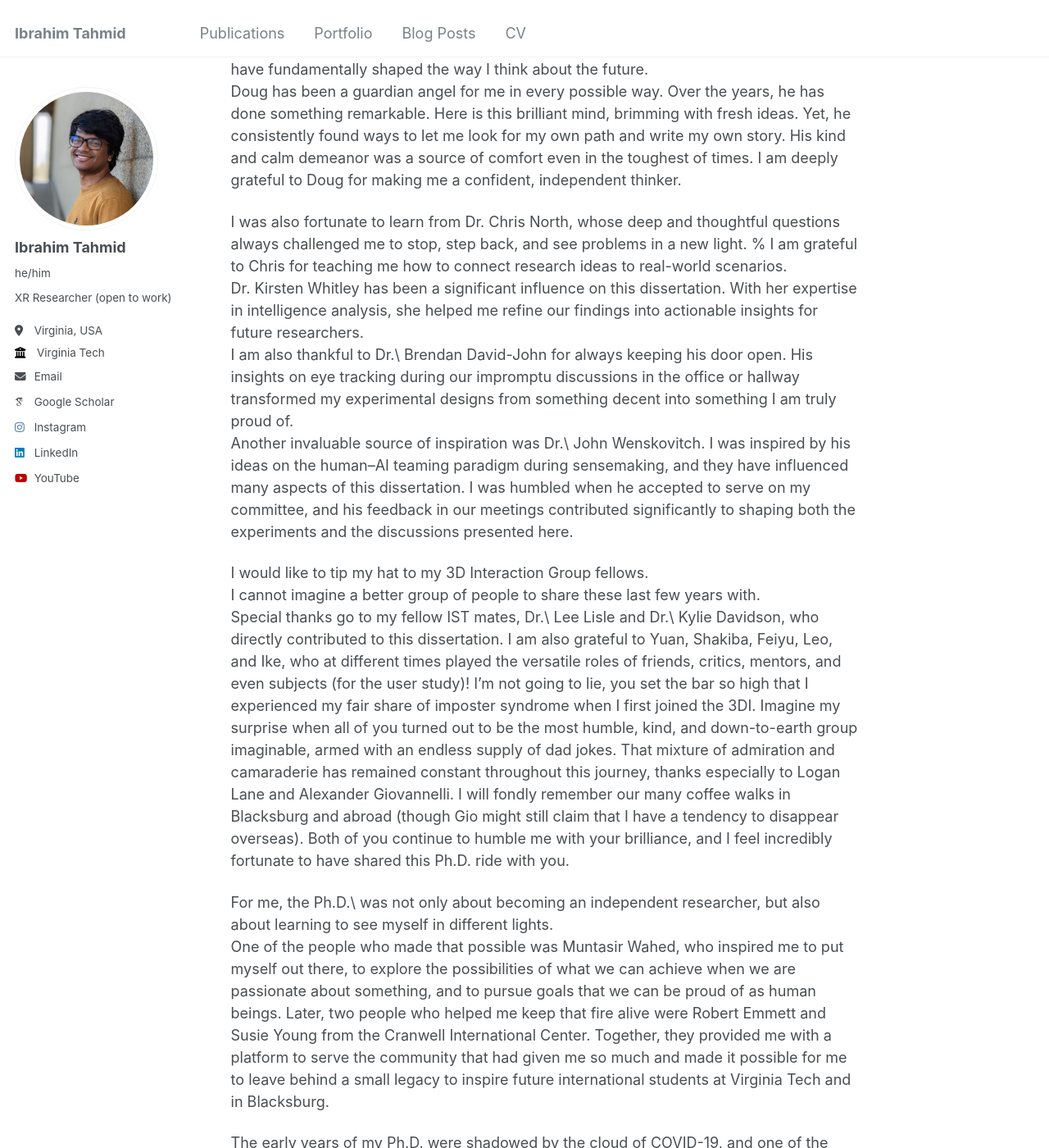
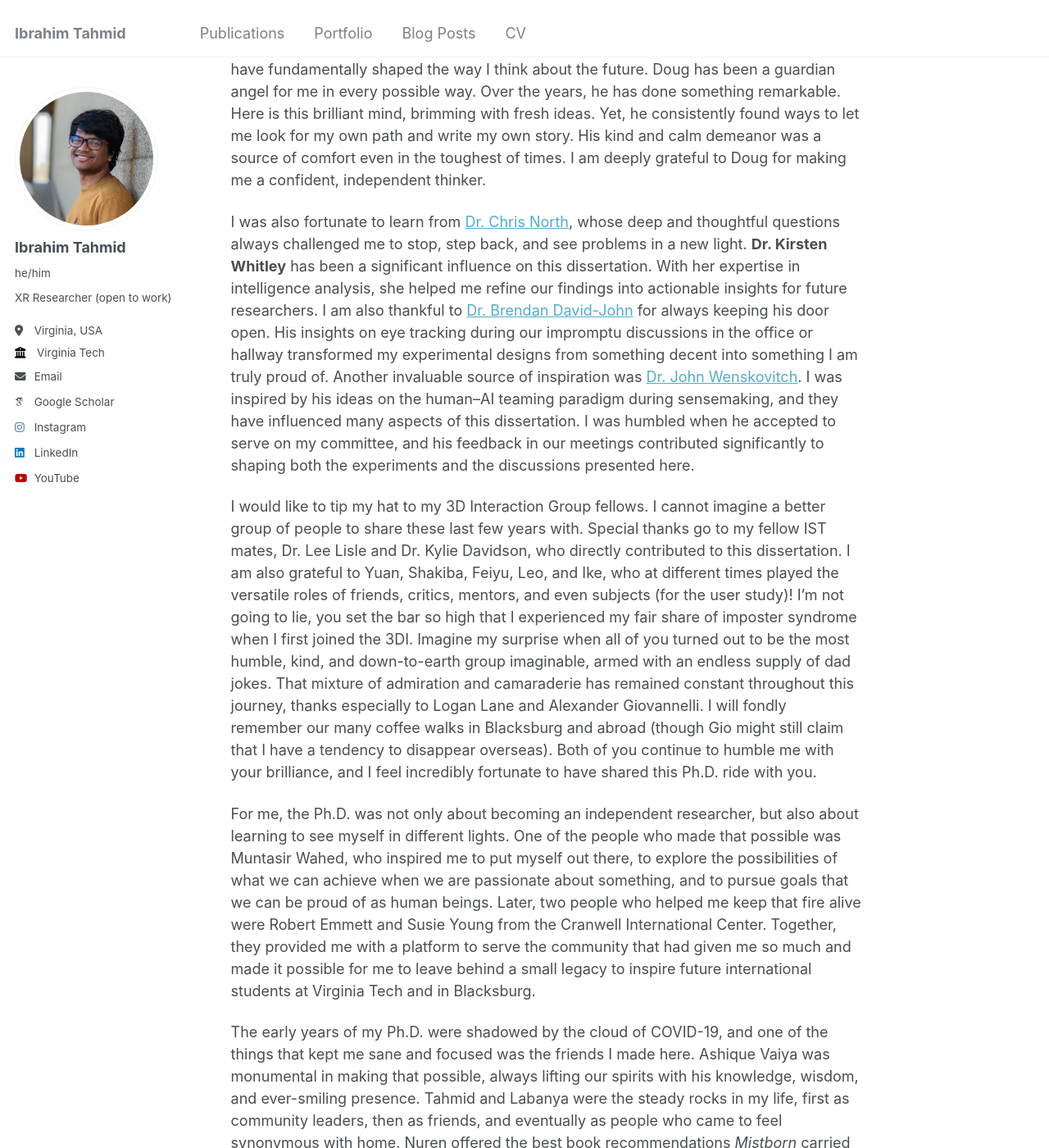
Before and after one commit to iatahmid/iatahmid.github.io, a Jekyll site: the page built from _posts/2025-09-10-phd-defense.md, in a window 1280 px wide and 1400 px high, scrolled down 1186 px. Shown: the whole window at 82% size. Built offline with Jekyll 4.4.1, drawn with Linux system fonts in a browser that asks for light colours; some web fonts are replaced; some of the changed text lies outside the part shown.

Commit message:
phd defense post

```diff
--- a/_posts/2025-09-10-phd-defense.md
+++ b/_posts/2025-09-10-phd-defense.md
@@ -11,34 +11,16 @@
 
 We are finally here, at the end of the line! The cover page of this dissertation carries my name, but this journey would not have been possible without the constant support of so many people.
 
-First of all, allow me to hop on a time machine, travel back in time, and pat the 2020 version of myself on the back for making the most consequential decision that would define my later years: choosing Dr. Doug Bowman as my advisor. He is the one who introduced me to (quite literally) a different reality, and our conversations over the years have fundamentally shaped the way I think about the future.
-Doug has been a guardian angel for me in every possible way. Over the years, he has done something remarkable. Here is this brilliant mind, brimming with fresh ideas. Yet, he consistently found ways to let me look for my own path and write my own story. His kind and calm demeanor was a source of comfort even in the toughest of times. I am deeply grateful to Doug for making me a confident, independent thinker.
+First of all, allow me to hop on a time machine, travel back in time, and pat the 2020 version of myself on the back for making the most consequential decision that would define my later years: choosing [Dr. Doug Bowman](https://wordpress.cs.vt.edu/3digroup/author/dbowman/) as my advisor. He is the one who introduced me to (quite literally) a different reality, and our conversations over the years have fundamentally shaped the way I think about the future. Doug has been a guardian angel for me in every possible way. Over the years, he has done something remarkable. Here is this brilliant mind, brimming with fresh ideas. Yet, he consistently found ways to let me look for my own path and write my own story. His kind and calm demeanor was a source of comfort even in the toughest of times. I am deeply grateful to Doug for making me a confident, independent thinker.
 
-I was also fortunate to learn from Dr. Chris North, whose deep and thoughtful questions always challenged me to stop, step back, and see problems in a new light.
-% I am grateful to Chris for teaching me how to connect research ideas to real-world scenarios.
-Dr. Kirsten Whitley has been a significant influence on this dissertation. With her expertise in intelligence analysis, she helped me refine our findings into actionable insights for future researchers.
-I am also thankful to Dr.\ Brendan David-John for always keeping his door open. His insights on eye tracking during our impromptu discussions in the office or hallway transformed my experimental designs from something decent into something I am truly proud of.
-Another invaluable source of inspiration was Dr.\ John Wenskovitch. I was inspired by his ideas on the human–AI teaming paradigm during sensemaking, and they have influenced many aspects of this dissertation. I was humbled when he accepted to serve on my committee, and his feedback in our meetings contributed significantly to shaping both the experiments and the discussions presented here.
+I was also fortunate to learn from [Dr. Chris North](https://website.cs.vt.edu/people/faculty/chris-north.html), whose deep and thoughtful questions always challenged me to stop, step back, and see problems in a new light. **Dr. Kirsten Whitley** has been a significant influence on this dissertation. With her expertise in intelligence analysis, she helped me refine our findings into actionable insights for future researchers. I am also thankful to [Dr. Brendan David-John](https://website.cs.vt.edu/people/faculty/brendan-david-john.html) for always keeping his door open. His insights on eye tracking during our impromptu discussions in the office or hallway transformed my experimental designs from something decent into something I am truly proud of. Another invaluable source of inspiration was [Dr. John Wenskovitch](https://johnwenskovitch.com). I was inspired by his ideas on the human–AI teaming paradigm during sensemaking, and they have influenced many aspects of this dissertation. I was humbled when he accepted to serve on my committee, and his feedback in our meetings contributed significantly to shaping both the experiments and the discussions presented here.
 
-I would like to tip my hat to my 3D Interaction Group fellows.
-I cannot imagine a better group of people to share these last few years with.
-Special thanks go to my fellow IST mates, Dr.\ Lee Lisle and Dr.\ Kylie Davidson, who directly contributed to this dissertation. I am also grateful to Yuan, Shakiba, Feiyu, Leo, and Ike, who at different times played the versatile roles of friends, critics, mentors, and even subjects (for the user study)! I'm not going to lie, you set the bar so high that I experienced my fair share of imposter syndrome when I first joined the 3DI. Imagine my surprise when all of you turned out to be the most humble, kind, and down-to-earth group imaginable, armed with an endless supply of dad jokes.
-That mixture of admiration and camaraderie has remained constant throughout this journey, thanks especially to Logan Lane and Alexander Giovannelli. I will fondly remember our many coffee walks in Blacksburg and abroad (though Gio might still claim that I have a tendency to disappear overseas). Both of you continue to humble me with your brilliance, and I feel incredibly fortunate to have shared this Ph.D. ride with you.
+I would like to tip my hat to my 3D Interaction Group fellows. I cannot imagine a better group of people to share these last few years with. Special thanks go to my fellow IST mates, Dr. Lee Lisle and Dr. Kylie Davidson, who directly contributed to this dissertation. I am also grateful to Yuan, Shakiba, Feiyu, Leo, and Ike, who at different times played the versatile roles of friends, critics, mentors, and even subjects (for the user study)! I'm not going to lie, you set the bar so high that I experienced my fair share of imposter syndrome when I first joined the 3DI. Imagine my surprise when all of you turned out to be the most humble, kind, and down-to-earth group imaginable, armed with an endless supply of dad jokes. That mixture of admiration and camaraderie has remained constant throughout this journey, thanks especially to Logan Lane and Alexander Giovannelli. I will fondly remember our many coffee walks in Blacksburg and abroad (though Gio might still claim that I have a tendency to disappear overseas). Both of you continue to humble me with your brilliance, and I feel incredibly fortunate to have shared this Ph.D. ride with you.
 
-For me, the Ph.D.\ was not only about becoming an independent researcher, but also about learning to see myself in different lights.
-One of the people who made that possible was Muntasir Wahed, who inspired me to put myself out there, to explore the possibilities of what we can achieve when we are passionate about something, and to pursue goals that we can be proud of as human beings.
-Later, two people who helped me keep that fire alive were Robert Emmett and Susie Young from the Cranwell International Center.
-Together, they provided me with a platform to serve the community that had given me so much and made it possible for me to leave behind a small legacy to inspire future international students at Virginia Tech and in Blacksburg.
+For me, the Ph.D. was not only about becoming an independent researcher, but also about learning to see myself in different lights. One of the people who made that possible was Muntasir Wahed, who inspired me to put myself out there, to explore the possibilities of what we can achieve when we are passionate about something, and to pursue goals that we can be proud of as human beings. Later, two people who helped me keep that fire alive were Robert Emmett and Susie Young from the Cranwell International Center. Together, they provided me with a platform to serve the community that had given me so much and made it possible for me to leave behind a small legacy to inspire future international students at Virginia Tech and in Blacksburg.
 
-The early years of my Ph.D. were shadowed by the cloud of COVID-19, and one of the things that kept me sane and focused was the friends I made here.
-Ashique Vaiya was monumental in making that possible, always lifting our spirits with his knowledge, wisdom, and ever-smiling presence.
-Tahmid and Labanya were the steady rocks in my life, first as community leaders, then as friends, and eventually as people who came to feel synonymous with home.
-Nuren offered the best book recommendations (\textit{Mistborn} carried me through my Prelim, and the \textit{Stormlight Archive} helped me weather the final days before the Defense), and Tausif came with the best memes.
-Anika was always there with the best travel plans and inspired me to keep the photographer in me alive.
-In later years, Gunjan Vaiya and Shantapu became people I deeply admired, with whom I shared both the woes of struggle and the joys of success.
+The early years of my Ph.D. were shadowed by the cloud of COVID-19, and one of the things that kept me sane and focused was the friends I made here. Ashique Vaiya was monumental in making that possible, always lifting our spirits with his knowledge, wisdom, and ever-smiling presence. Tahmid and Labanya were the steady rocks in my life, first as community leaders, then as friends, and eventually as people who came to feel synonymous with home. Nuren offered the best book recommendations *Mistborn* carried me through my Prelim, and the *Stormlight Archive* helped me weather the final days before the Defense), and Tausif came with the best memes. Anika was always there with the best travel plans and inspired me to keep the photographer in me alive. In later years, Gunjan Vaiya and Shantapu became people I deeply admired, with whom I shared both the woes of struggle and the joys of success.
 
-The fact that I began this Ph.D. at all would not have been possible without the courage and support of my family. I am deeply grateful to my mother, who spent countless evenings by my side, cheering me on and preparing me for the next big challenge. My father believed in me even when I could not.
-My brother has stood firm by me, shielding me from all the obstacles life can throw at you, and my sister taught me the value of love and the wonders it can bring. Tanvir Vaiya, Bordi, Hashipu, Anik Vaiya, and my in-laws were always the cheerleaders, celebrating every success along the way.
-Finally, I am eternally grateful for my wife, Nure Tasnina, who has been by my side throughout this entire journey. She has been my constant *always* in a world of *maybes*, pushing me, challenging me, comforting me, and helping me grow into a better version of myself.
+The fact that I began this Ph.D. at all would not have been possible without the courage and support of my family. I am deeply grateful to my mother, who spent countless evenings by my side, cheering me on and preparing me for the next big challenge. My father believed in me even when I could not. My brother has stood firm by me, shielding me from all the obstacles life can throw at you, and my sister taught me the value of love and the wonders it can bring. Tanvir Vaiya, Bordi, Hashipu, Anik Vaiya, and my in-laws were always the cheerleaders, celebrating every success along the way. Finally, I am eternally grateful for my wife, Nure Tasnina, who has been by my side throughout this entire journey. She has been my constant *always* in a world of *maybes*, pushing me, challenging me, comforting me, and helping me grow into a better version of myself.
 
 In many ways, this Ph.D. journey has been one of exploring ideas, looking for passion, and trying to find my place in an ever-changing reality. There were times of doubt, detours, and unexpected turns, but each of them shaped the path that brought me here, reminding me that *Not all those who wander are lost. (J.R.R. Tolkien)*. My wanderings were guided and steadied by the love of my family, the wisdom of my mentors, and the companionship of my friends. For that, I remain forever grateful.
```
